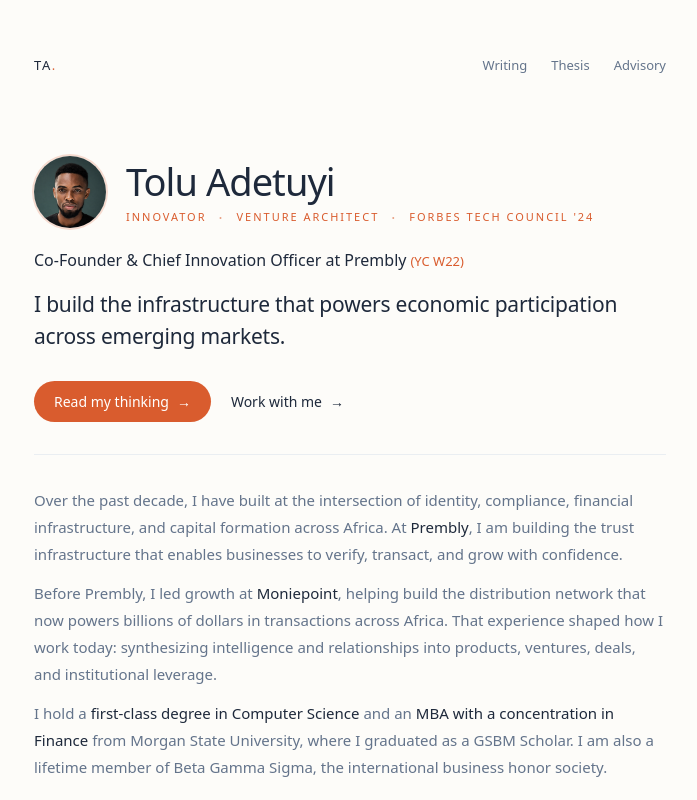
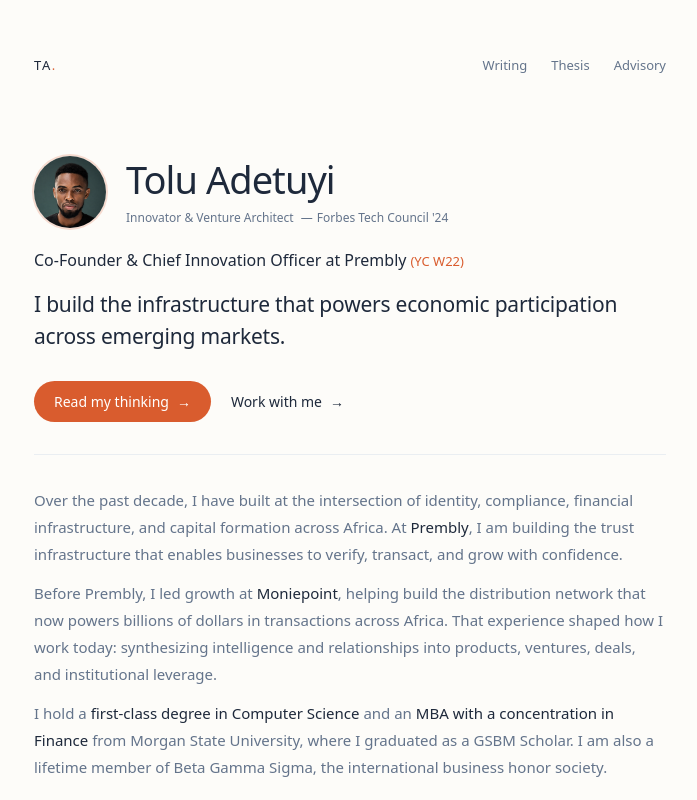
Before and after one commit to Threadigit/adetuyi.com, a Next.js app: page / in a window 1280 px wide. Shown: the top 800 px of the page, without its empty margins (290-987 px from the left). Built offline with nearby package versions, Linux system fonts and the light colour scheme.

Commit message:
Refine homepage identity byline

```diff
--- a/src/app/page.tsx
+++ b/src/app/page.tsx
@@ -45,10 +45,10 @@ export default function Home() {
             <h1 className="text-[32px] md:text-[38px] font-medium tracking-tight leading-tight mb-1 text-foreground">
               Tolu Adetuyi
             </h1>
-            <p className="text-[11px] uppercase tracking-[0.18em] text-accent font-medium flex flex-wrap items-center mt-1 gap-x-3 gap-y-1.5">
-              <span className="whitespace-nowrap flex items-center gap-3">Innovator <span className="opacity-60 text-[15px] leading-none">·</span></span>
-              <span className="whitespace-nowrap flex items-center gap-3">Venture Architect <span className="opacity-60 text-[15px] leading-none">·</span></span>
-              <span className="whitespace-nowrap">Forbes Tech Council &apos;24</span>
+            <p className="text-[12px] leading-relaxed text-muted mt-1">
+              Innovator &amp; Venture Architect{" "}
+              <span aria-hidden="true" className="mx-1">—</span>
+              Forbes Tech Council &apos;24
             </p>
           </div>
         </div>
```
